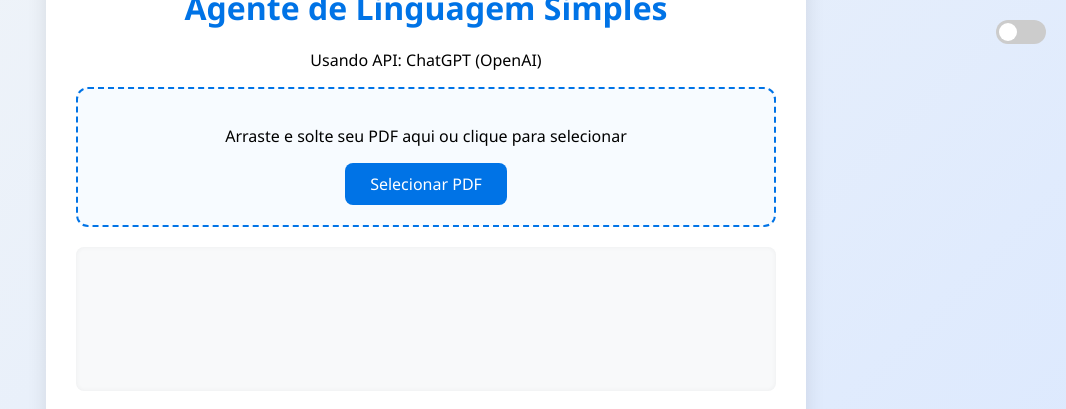
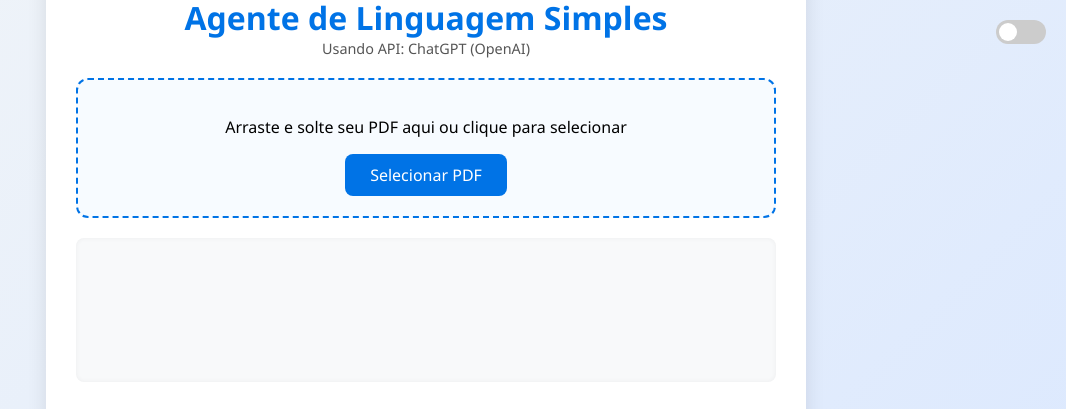
Before and after one commit to andreviniciusdioliveira/projeto-linguaguem-simples, a Flask app: page / in a window 1280 px wide. Shown: the top 409 px of the page, without its empty margins (214-1280 px from the left). Run offline with Flask 3, Linux system fonts and the light colour scheme.

Commit message:
style.css

```diff
--- a/static/style.css
+++ b/static/style.css
@@ -21,10 +21,17 @@ body {
     transition: background 0.4s, color 0.4s;
 }
 
+.api-indicator {
+    font-size: 0.9rem;
+    color: #555;
+    margin-top: -10px;
+    margin-bottom: 20px;
+}
+
 h1 {
     color: #0073e6;
     font-size: 2rem;
-    margin-bottom: 20px;
+    margin-bottom: 10px;
 }
 
 #drop-area {
```
